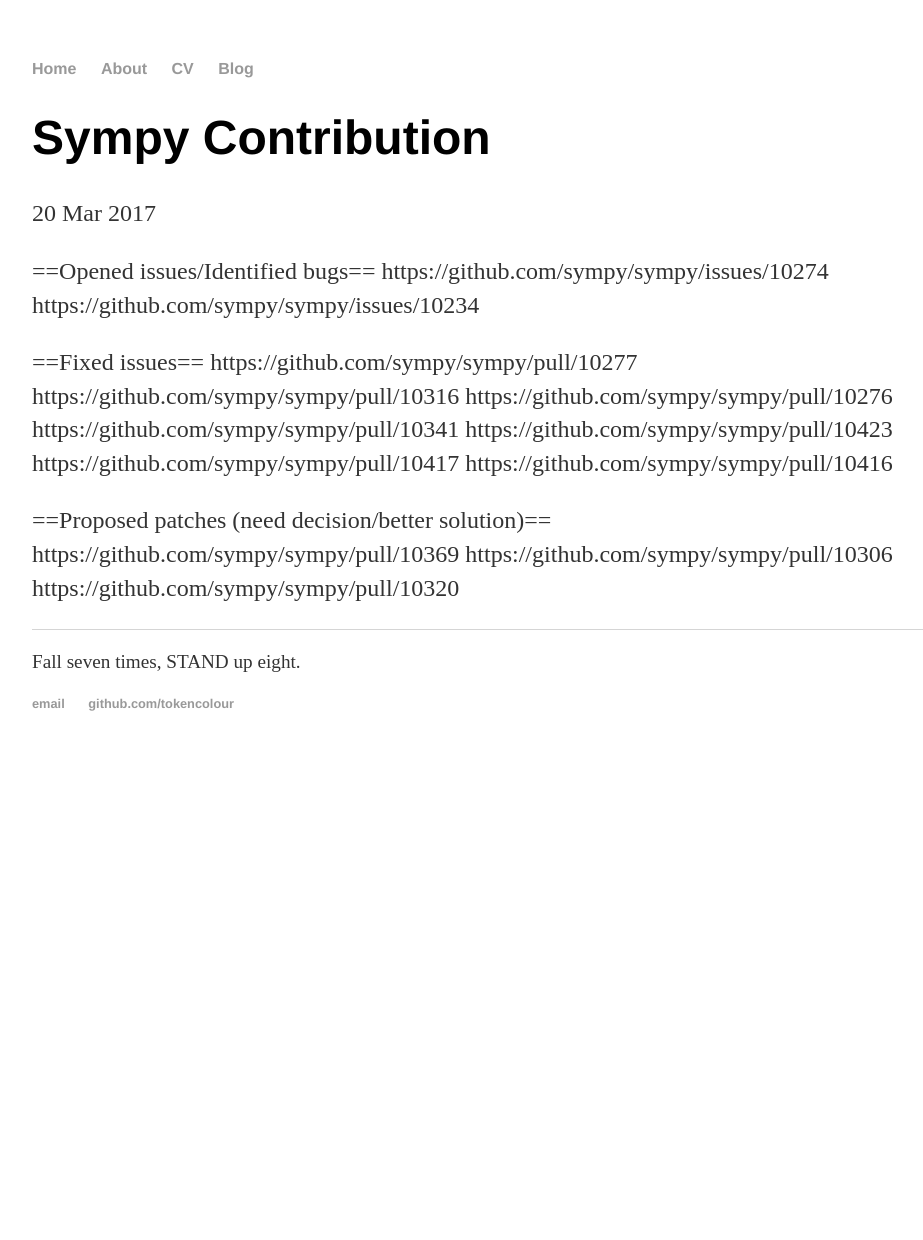
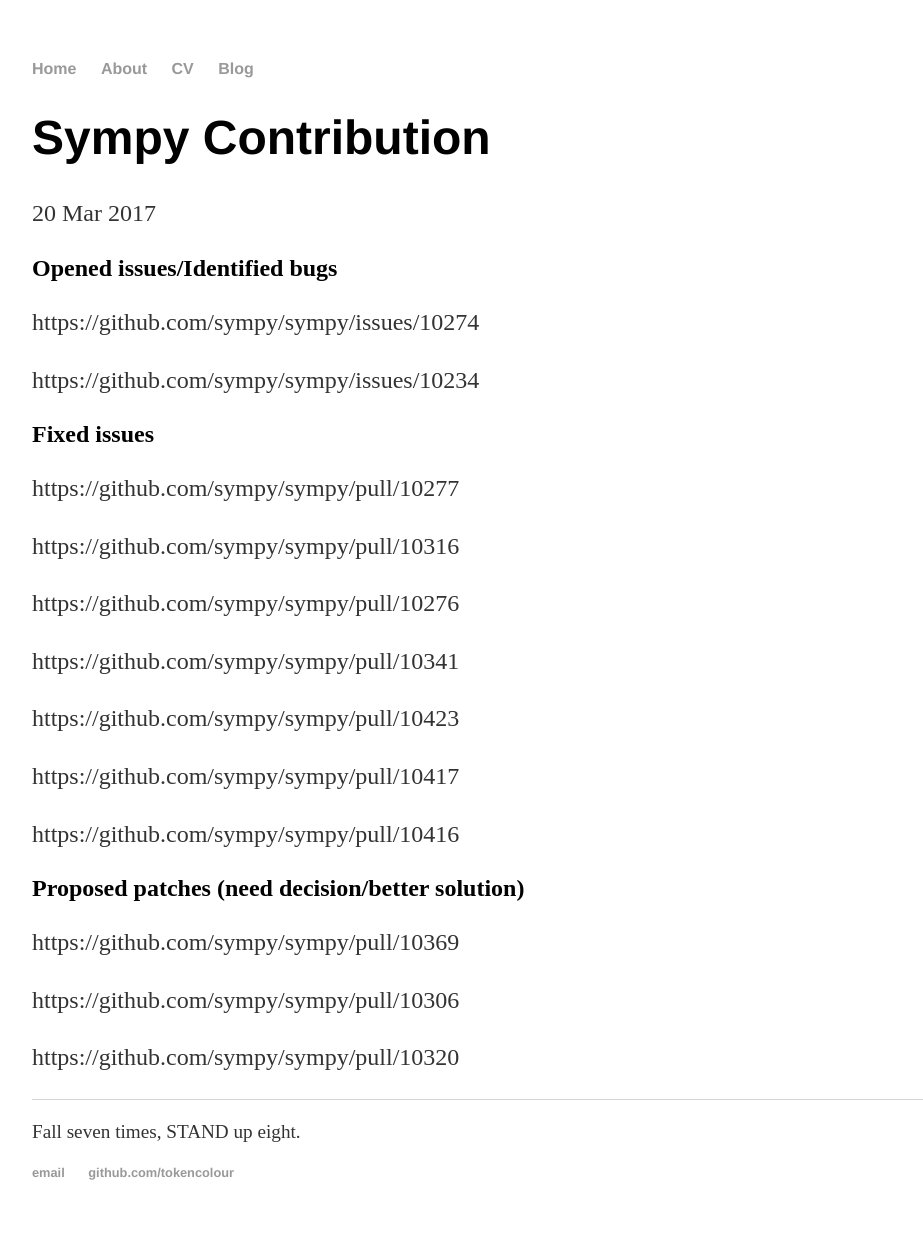
Before and after one commit to tokencolour/tokencolour.github.io, a Jekyll site: the page built from _posts/2017-03-20-sympy-contribution.md, in a window 1280 px wide. Shown: the whole page, without its empty margins (160-1083 px from the left). Built offline with Jekyll 4.4.1, drawn with Linux system fonts in a browser that asks for light colours; our own code applies the rules of GitHub Pages for plain Markdown files; before the commit the page ends 900 px from its top, so only the background shows below that.

Commit message:
Fixed markdown

```diff
--- a/_posts/2017-03-20-sympy-contribution.md
+++ b/_posts/2017-03-20-sympy-contribution.md
@@ -1,17 +1,29 @@
-==Opened issues/Identified bugs==
+Opened issues/Identified bugs
+-----------------------------
 https://github.com/sympy/sympy/issues/10274
+
 https://github.com/sympy/sympy/issues/10234
 
-==Fixed issues==
+Fixed issues
+------------
 https://github.com/sympy/sympy/pull/10277
+
 https://github.com/sympy/sympy/pull/10316
+
 https://github.com/sympy/sympy/pull/10276
+
 https://github.com/sympy/sympy/pull/10341
+
 https://github.com/sympy/sympy/pull/10423
+
 https://github.com/sympy/sympy/pull/10417
+
 https://github.com/sympy/sympy/pull/10416
 
-==Proposed patches (need decision/better solution)==
+Proposed patches (need decision/better solution)
+------------------------------------------------
 https://github.com/sympy/sympy/pull/10369
+
 https://github.com/sympy/sympy/pull/10306
+
 https://github.com/sympy/sympy/pull/10320
```
